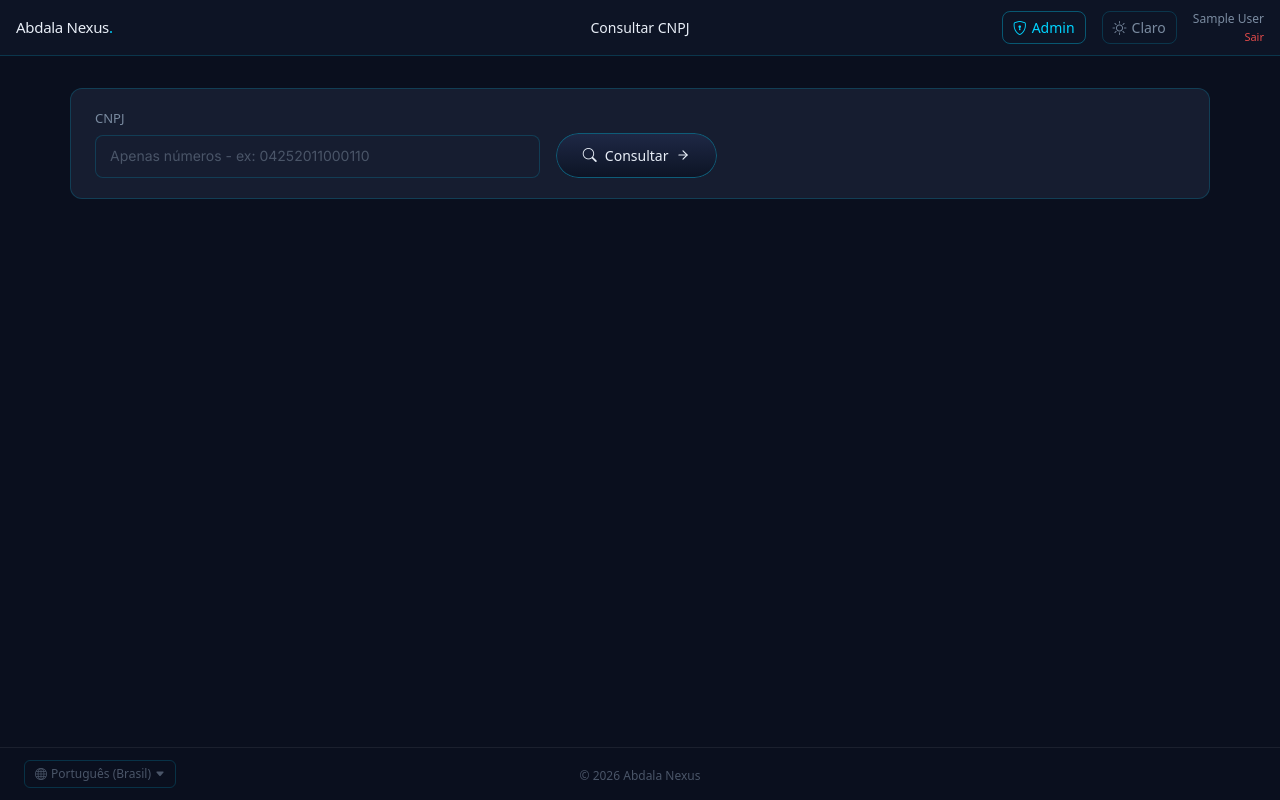
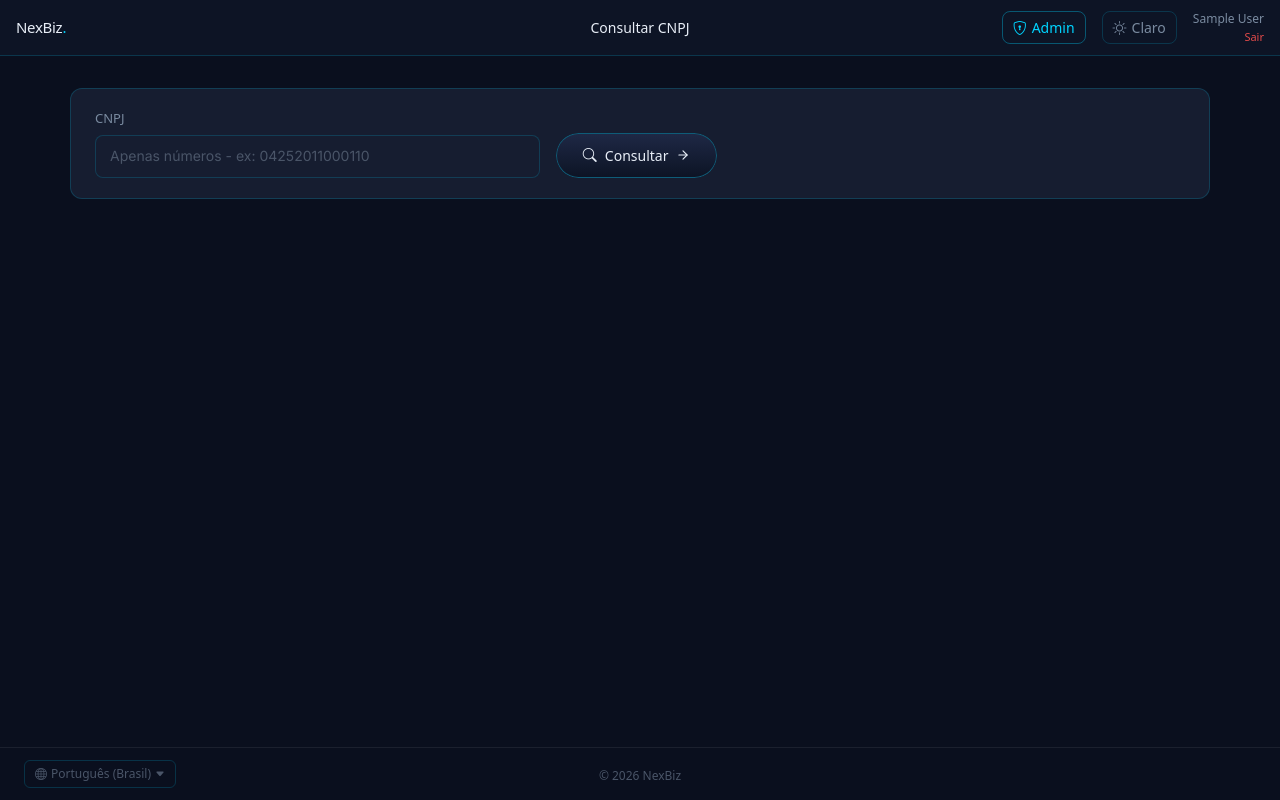
Before and after one commit to joaoabdala/NexBiz, a Flask app: page / in a window 1280 px wide. Run offline with Flask 3, Linux system fonts and the light colour scheme; the visitor is signed in with stand-in values (Sample User, id 1); some libraries are stand-ins or nearby versions.

Commit message:
Troca "Abdala Nexus" por "NexBiz" na navbar e rodapé
Completa o rebranding iniciado no login.html: logo da navbar (index e
as 3 telas de admin) e o copyright do rodapé.

Co-Authored-By: Claude Sonnet 5 <noreply@anthropic.com>

```diff
--- a/templates/admin/auditoria.html
+++ b/templates/admin/auditoria.html
@@ -70,7 +70,7 @@
     <nav class="navbar navbar-expand-md fixed-top navbar-custom" aria-label="Navegação principal">
         <div class="container-fluid position-relative px-3">
             <a class="navbar-logo-texto" href="{{ url_for('index') }}">
-                Abdala Nexus<span class="navbar-logo-ponto">.</span>
+                NexBiz<span class="navbar-logo-ponto">.</span>
             </a>
             <span class="navbar-titulo position-absolute start-50 translate-middle-x d-none d-md-block">
                 Admin - Auditoria
--- a/templates/admin/tenants.html
+++ b/templates/admin/tenants.html
@@ -118,7 +118,7 @@
     <nav class="navbar navbar-expand-md fixed-top navbar-custom" aria-label="Navegação principal">
         <div class="container-fluid position-relative px-3">
             <a class="navbar-logo-texto" href="{{ url_for('index') }}">
-                Abdala Nexus<span class="navbar-logo-ponto">.</span>
+                NexBiz<span class="navbar-logo-ponto">.</span>
             </a>
             <span class="navbar-titulo position-absolute start-50 translate-middle-x d-none d-md-block">
                 Admin - Tenants
--- a/templates/admin/usuarios.html
+++ b/templates/admin/usuarios.html
@@ -141,7 +141,7 @@
     <nav class="navbar navbar-expand-md fixed-top navbar-custom" aria-label="Navegação principal">
         <div class="container-fluid position-relative px-3">
             <a class="navbar-logo-texto" href="{{ url_for('index') }}">
-                Abdala Nexus<span class="navbar-logo-ponto">.</span>
+                NexBiz<span class="navbar-logo-ponto">.</span>
             </a>
             <span class="navbar-titulo position-absolute start-50 translate-middle-x d-none d-md-block">
                 Admin - Usuários
--- a/templates/index.html
+++ b/templates/index.html
@@ -110,7 +110,7 @@
 
             <!-- Esquerda: logo Abdala Nexus -->
             <a class="navbar-logo-texto" href="{{ url_for('index') }}">
-                Abdala Nexus<span class="navbar-logo-ponto">.</span>
+                NexBiz<span class="navbar-logo-ponto">.</span>
             </a>
 
             <!-- Centro: título da ferramenta (posicionamento absoluto) -->
@@ -520,7 +520,7 @@
 
                 <!-- Centro: copyright -->
                 <div class="col text-center">
-                    <span class="rodape-copy">&copy; 2026 Abdala Nexus</span>
+                    <span class="rodape-copy">&copy; 2026 NexBiz</span>
                 </div>
 
                 <!-- Direita: reservado para redes sociais da Abdala Nexus -->
```
